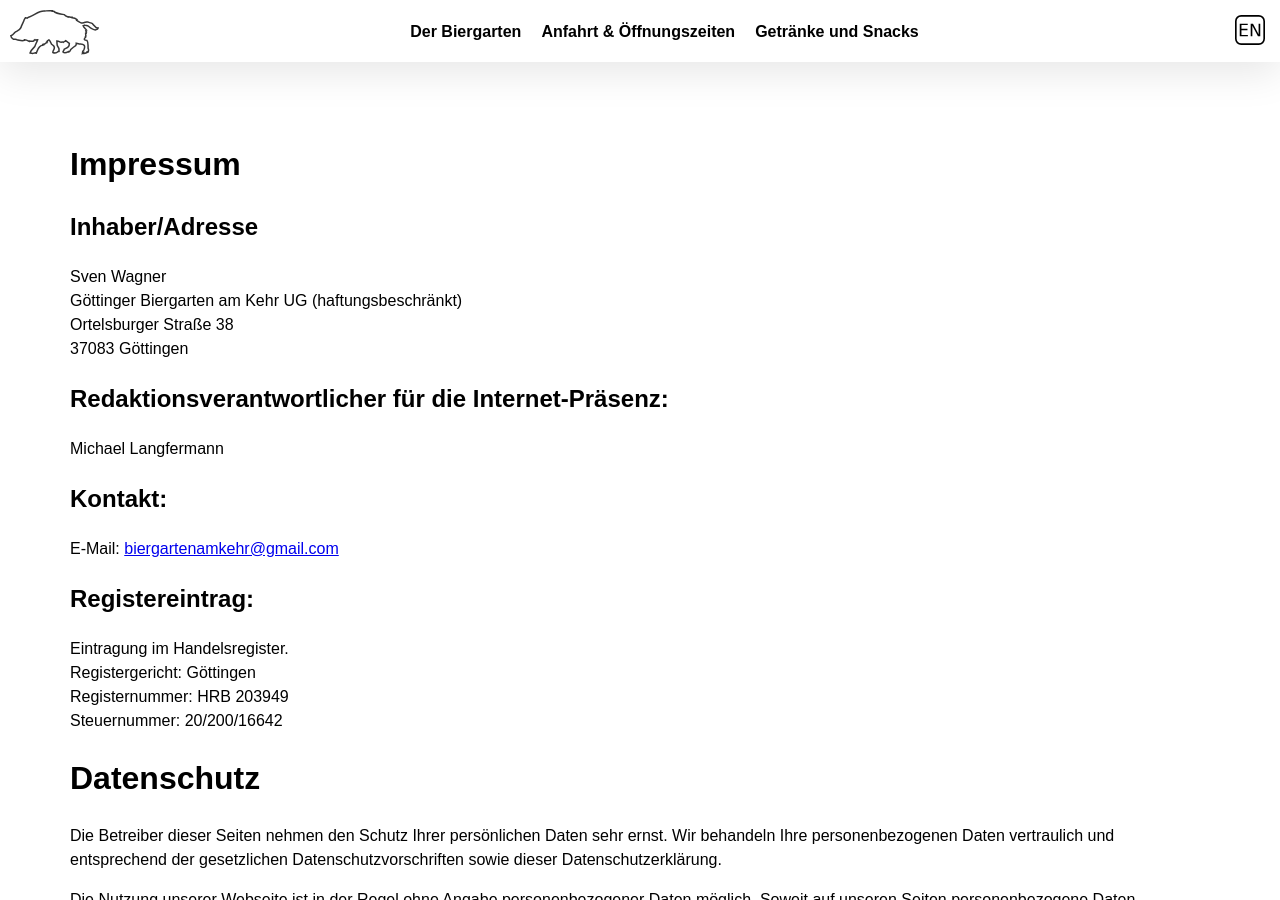
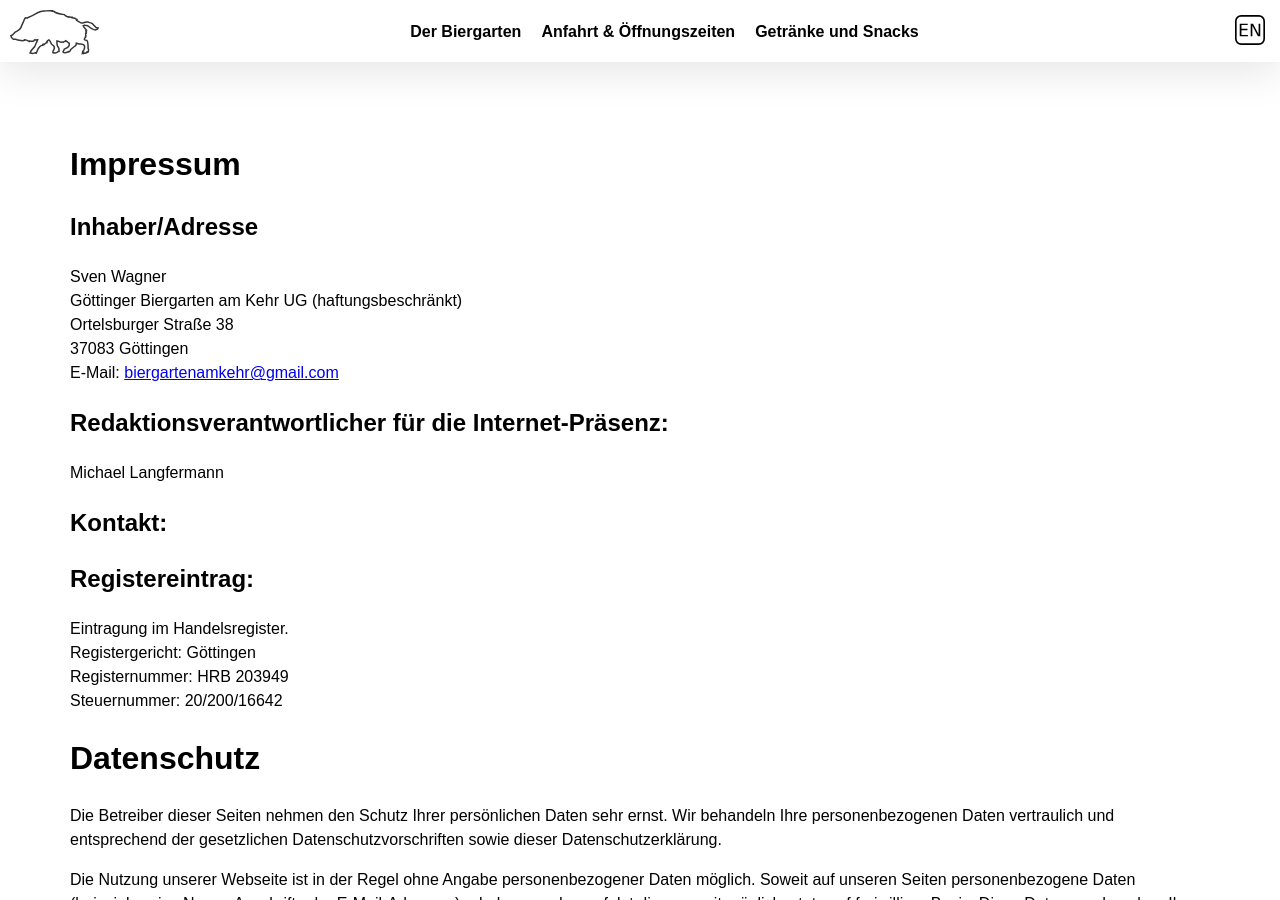
Before and after one commit to versable/kehr-website, a Jekyll site: the page built from impressum.html, in a window 1280 px wide and 900 px high. Built offline with Jekyll 4.4.1, drawn with Linux system fonts in a browser that asks for light colours.

```diff
--- a/impressum.html
+++ b/impressum.html
@@ -4,34 +4,34 @@ title: Impressum / Datenschutz
 permalink: /impressum/
 ---
 <div class="container" style="margin-top: 80px">
-    <h1 id="impressum">Impressum</h1>
-    <h2 id="adresse">Inhaber/Adresse</h2>
+    <h1>Impressum</h1>
+    <h2>Inhaber/Adresse</h2>
     <address>
-        Sven Wagner</br>
-        Göttinger Biergarten am Kehr UG (haftungsbeschränkt)</br>
-        Ortelsburger Straße 38</br>
-        37083 Göttingen
+        Sven Wagner<br>
+        Göttinger Biergarten am Kehr UG (haftungsbeschränkt)<br>
+        Ortelsburger Straße 38<br>
+        37083 Göttingen<br>
+        E-Mail: <a href="mailto:biergartenamkehr@gmail.com">
+            biergartenamkehr@gmail.com
+        </a>
     </address>
-    <h2 id="redaktionsverantwortlicher-fr-die-internet-prsenz">
+    <h2>
         Redaktionsverantwortlicher für die Internet-Präsenz:
     </h2>
     <p>
         Michael Langfermann
     </p>
-    <h2 id="kontakt">Kontakt:</h2>
+    <h2>Kontakt:</h2>
     <p>
-        E-Mail: <a href="mailto:biergartenamkehr@gmail.com">
-            biergartenamkehr@gmail.com
-        </a>
     </p>
-    <h2 id="registereintrag">Registereintrag:</h2>
+    <h2>Registereintrag:</h2>
     <p>
-        Eintragung im Handelsregister.</br>
-        Registergericht: Göttingen</br>
-        Registernummer: HRB 203949</br>
+        Eintragung im Handelsregister.<br>
+        Registergericht: Göttingen<br>
+        Registernummer: HRB 203949<br>
         Steuernummer: 20/200/16642
     </p>
-    <h1 id="datenschutz">Datenschutz</h1>
+    <h1>Datenschutz</h1>
     <p>
         Die Betreiber dieser Seiten nehmen den Schutz Ihrer persönlichen Daten
         sehr ernst. Wir behandeln Ihre personenbezogenen Daten vertraulich und
@@ -52,21 +52,21 @@ permalink: /impressum/
         lückenloser Schutz der Daten vor dem Zugriff durch Dritte ist nicht
         möglich.
     </p>
-    <h2 id="server-log-files">Server-Log-Files</h2>
+    <h2>Server-Log-Files</h2>
     <p>
         Wir haben unsere Log-Files deaktiviert, keiner Ihrer Zugriffe wird von
         uns gespeichert.
     </p>
-    <h2 id="cookies">Cookies</h2>
+    <h2>Cookies</h2>
     <p>
         Wir haben keine Cookies implementiert, aber wir haben Brezeln in
         unserem Biergarten.
     </p>
-    <h2 id="tracking">Tracking</h2>
+    <h2>Tracking</h2>
     <p>
         Auch Tracking gibt es bei uns nicht.
     </p>
-    <h1 id="sicherheit-standards">Sicherheit/Standards</h1>
+    <h1>Sicherheit/Standards</h1>
     <p>
         Wir achten vehement darauf das diese Webseite alle Web-Standards
         erfüllt. Hierbei legen wir besonderen Wert auf Sicherheit, Datenschutz
```
Also changed, not shown: en/imprint.html (+10 -13 lines).
